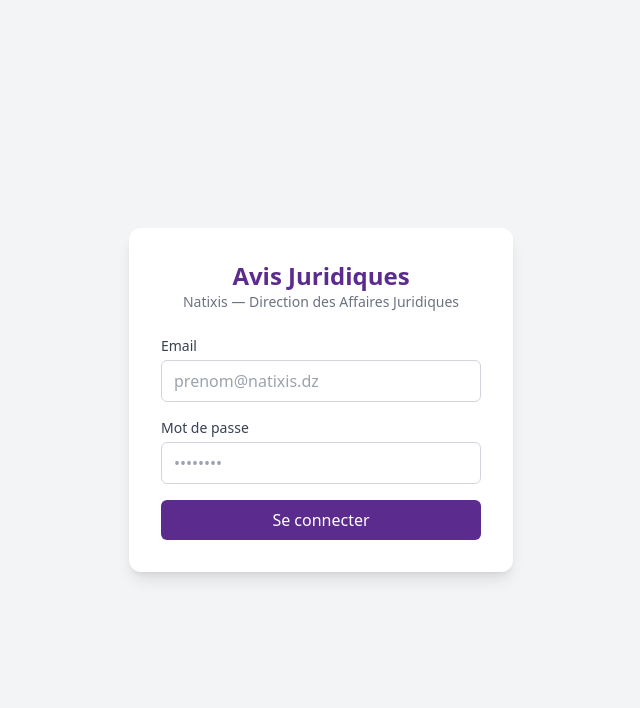
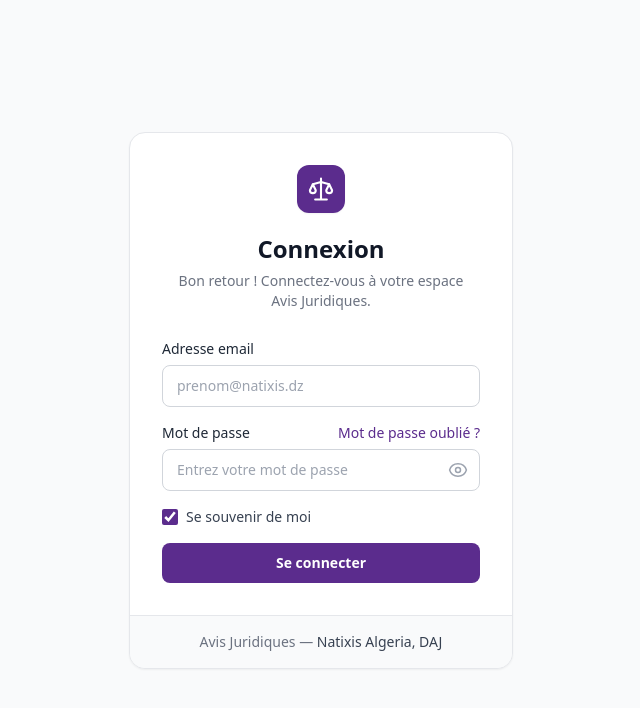
Before and after one commit to oussamaboukerma282-maker/stage-A2, a React (Vite) app in the folder client/: page /login in a window 1280 px wide. Shown: the top 708 px of the page, without its empty margins (319-959 px from the left). Built offline with nearby package versions, Linux system fonts and the light colour scheme; no server answers.

Commit message:
feat(ui): refonte de la page login (inspiree de blocks.so) + se souvenir de moi fonctionnel

```diff
--- a/client/src/api/axios.js
+++ b/client/src/api/axios.js
@@ -3,6 +3,7 @@
 // - Réponse : sur 401, purge la session et redirige vers /login.
 
 import axios from 'axios';
+import { getToken, clearToken } from './tokenStorage';
 
 const api = axios.create({
   baseURL: import.meta.env.VITE_API_URL || '/api'
@@ -10,7 +11,7 @@
 
 // Intercepteur de requête : ajoute le token
 api.interceptors.request.use((config) => {
-  const token = localStorage.getItem('token');
+  const token = getToken();
   if (token) {
     config.headers.Authorization = `Bearer ${token}`;
   }
@@ -25,7 +26,7 @@
       // Évite une boucle si l'échec vient de la page de login elle-même
       const surLogin = window.location.pathname === '/login';
       if (!surLogin) {
-        localStorage.removeItem('token');
+        clearToken();
         window.location.href = '/login';
       }
     }
--- /dev/null
+++ b/client/src/api/tokenStorage.js
@@ -0,0 +1,24 @@
+// Stockage du token JWT.
+// - « Se souvenir de moi » coché  -> localStorage (persiste après fermeture du navigateur)
+// - décoché                       -> sessionStorage (effacé à la fermeture de l'onglet)
+// La lecture regarde les deux emplacements ; l'écriture nettoie toujours l'autre.
+
+const CLE = 'token';
+
+export const getToken = () =>
+  localStorage.getItem(CLE) || sessionStorage.getItem(CLE);
+
+export const setToken = (token, souvenir) => {
+  if (souvenir) {
+    localStorage.setItem(CLE, token);
+    sessionStorage.removeItem(CLE);
+  } else {
+    sessionStorage.setItem(CLE, token);
+    localStorage.removeItem(CLE);
+  }
+};
+
+export const clearToken = () => {
+  localStorage.removeItem(CLE);
+  sessionStorage.removeItem(CLE);
+};
--- a/client/src/context/AuthContext.jsx
+++ b/client/src/context/AuthContext.jsx
@@ -4,6 +4,7 @@
 
 import { createContext, useContext, useEffect, useState } from 'react';
 import api from '../api/axios';
+import { getToken, setToken, clearToken } from '../api/tokenStorage';
 
 const AuthContext = createContext(null);
 
@@ -13,27 +14,26 @@
 
   // Au montage : si un token existe, on récupère le profil (réhydratation)
   useEffect(() => {
-    const token = localStorage.getItem('token');
-    if (!token) {
+    if (!getToken()) {
       setChargement(false);
       return;
     }
     api.get('/auth/me')
       .then((res) => setUser(res.data.data))
-      .catch(() => localStorage.removeItem('token'))
+      .catch(() => clearToken())
       .finally(() => setChargement(false));
   }, []);
 
-  const login = async (email, password) => {
+  const login = async (email, password, souvenir = true) => {
     const res = await api.post('/auth/login', { email, password });
     const { token, user: u } = res.data.data;
-    localStorage.setItem('token', token);
+    setToken(token, souvenir);
     setUser(u);
     return u;
   };
 
   const logout = () => {
-    localStorage.removeItem('token');
+    clearToken();
     setUser(null);
     window.location.href = '/login';
   };
--- a/client/src/pages/Login.jsx
+++ b/client/src/pages/Login.jsx
@@ -1,14 +1,32 @@
-// Page de connexion.
+// Page de connexion — design inspiré de blocks.so (ephraimduncan/blocks),
+// adapté à l'identité « Avis Juridiques – Natixis DAJ » (violet #5B2C8D).
 
 import { useState } from 'react';
 import { useNavigate } from 'react-router-dom';
 import { useAuth } from '../context/AuthContext';
 
+// Logo : balance de la justice dans un carré violet arrondi
+function Logo() {
+  return (
+    <div className="mx-auto w-12 h-12 rounded-xl bg-primaire flex items-center justify-center shadow-sm">
+      <svg className="w-7 h-7 text-white" viewBox="0 0 24 24" fill="none" stroke="currentColor" strokeWidth="1.8"
+           strokeLinecap="round" strokeLinejoin="round">
+        <path d="M12 3v18M7 21h10M12 6l7 2m-7-2L5 8" />
+        <path d="M5 8l-2.5 5a2.5 2.5 0 005 0L5 8zM19 8l-2.5 5a2.5 2.5 0 005 0L19 8z" />
+      </svg>
+    </div>
+  );
+}
+
 export default function Login() {
   const { login } = useAuth();
   const navigate = useNavigate();
+
   const [email, setEmail] = useState('');
   const [password, setPassword] = useState('');
+  const [voirMdp, setVoirMdp] = useState(false);
+  const [souvenir, setSouvenir] = useState(true);
+  const [aideMdp, setAideMdp] = useState(false);
   const [erreur, setErreur] = useState(null);
   const [enCours, setEnCours] = useState(false);
 
@@ -17,7 +35,7 @@
     setErreur(null);
     setEnCours(true);
     try {
-      await login(email, password);
+      await login(email, password, souvenir);
       navigate('/');
     } catch (err) {
       setErreur(err.response?.data?.error?.message || 'Erreur de connexion');
@@ -26,50 +44,124 @@
     }
   };
 
+  const champ =
+    'w-full border border-gray-300 dark:border-gray-600 dark:bg-gray-900 rounded-lg px-3.5 py-2.5 text-sm ' +
+    'placeholder:text-gray-400 focus:outline-none focus:ring-2 focus:ring-primaire focus:border-primaire transition';
+
   return (
-    <div className="min-h-screen flex items-center justify-center bg-gray-100 dark:bg-gray-700 px-4">
-      <div className="w-full max-w-sm bg-white dark:bg-gray-800 rounded-xl shadow-lg p-8">
-        <div className="text-center mb-6">
-          <h1 className="text-2xl font-bold text-primaire">Avis Juridiques</h1>
-          <p className="text-sm text-gray-500 dark:text-gray-400">Natixis — Direction des Affaires Juridiques</p>
-        </div>
+    <div className="min-h-screen flex items-center justify-center bg-gray-50 dark:bg-gray-900 px-4">
+      <div className="w-full max-w-sm bg-white dark:bg-gray-800 border border-gray-200 dark:border-gray-700
+                      rounded-2xl shadow-sm overflow-hidden">
+        {/* Corps */}
+        <div className="p-8">
+          <Logo />
 
-        <form onSubmit={soumettre} className="space-y-4">
+          <h1 className="mt-5 text-center text-2xl font-bold text-gray-900 dark:text-gray-50">
+            Connexion
+          </h1>
+          <p className="mt-1.5 text-center text-sm text-gray-500 dark:text-gray-400">
+            Bon retour ! Connectez-vous à votre espace <br /> Avis Juridiques.
+          </p>
+
+          <form onSubmit={soumettre} className="mt-7 space-y-4">
+            {/* Email */}
             <div>
-            <label className="block text-sm font-medium text-gray-700 dark:text-gray-200 mb-1">Email</label>
+              <label className="block text-sm font-medium text-gray-800 dark:text-gray-200 mb-1.5">
+                Adresse email
+              </label>
               <input
                 type="email"
                 value={email}
                 onChange={(e) => setEmail(e.target.value)}
                 required
-              className="w-full border border-gray-300 dark:border-gray-600 rounded-md px-3 py-2 focus:outline-none focus:ring-2 focus:ring-primaire"
+                autoComplete="email"
                 placeholder="prenom@natixis.dz"
+                className={champ}
               />
             </div>
 
+            {/* Mot de passe */}
             <div>
-            <label className="block text-sm font-medium text-gray-700 dark:text-gray-200 mb-1">Mot de passe</label>
+              <div className="flex items-center justify-between mb-1.5">
+                <label className="block text-sm font-medium text-gray-800 dark:text-gray-200">
+                  Mot de passe
+                </label>
+                <button type="button" onClick={() => setAideMdp((v) => !v)}
+                        className="text-sm font-medium text-primaire hover:underline">
+                  Mot de passe oublié ?
+                </button>
+              </div>
+              <div className="relative">
                 <input
-              type="password"
+                  type={voirMdp ? 'text' : 'password'}
                   value={password}
                   onChange={(e) => setPassword(e.target.value)}
                   required
-              className="w-full border border-gray-300 dark:border-gray-600 rounded-md px-3 py-2 focus:outline-none focus:ring-2 focus:ring-primaire"
-              placeholder="••••••••"
+                  autoComplete="current-password"
+                  placeholder="Entrez votre mot de passe"
+                  className={`${champ} pr-10`}
                 />
+                <button type="button" onClick={() => setVoirMdp((v) => !v)}
+                        aria-label={voirMdp ? 'Masquer le mot de passe' : 'Afficher le mot de passe'}
+                        className="absolute inset-y-0 right-0 pr-3 flex items-center text-gray-400 hover:text-gray-600 dark:hover:text-gray-200">
+                  {voirMdp ? (
+                    // Œil barré
+                    <svg className="w-5 h-5" fill="none" viewBox="0 0 24 24" stroke="currentColor" strokeWidth="1.8">
+                      <path strokeLinecap="round" strokeLinejoin="round"
+                            d="M3.98 8.22A10.5 10.5 0 001.93 12C3.23 16.34 7.24 19.5 12 19.5c1.53 0 2.99-.33 4.3-.92M6.23 6.23A10.45 10.45 0 0112 4.5c4.76 0 8.77 3.16 10.07 7.5a10.5 10.5 0 01-4.29 5.27M6.23 6.23L3 3m3.23 3.23l3.53 3.53m4.48 4.48L18 18m-3.76-3.76a3 3 0 01-4.24-4.24" />
+                    </svg>
+                  ) : (
+                    // Œil ouvert
+                    <svg className="w-5 h-5" fill="none" viewBox="0 0 24 24" stroke="currentColor" strokeWidth="1.8">
+                      <path strokeLinecap="round" strokeLinejoin="round" d="M1.93 12C3.23 7.66 7.24 4.5 12 4.5s8.77 3.16 10.07 7.5c-1.3 4.34-5.31 7.5-10.07 7.5S3.23 16.34 1.93 12z" />
+                      <circle cx="12" cy="12" r="3" />
+                    </svg>
+                  )}
+                </button>
+              </div>
+              {aideMdp && (
+                <p className="mt-2 text-xs text-gray-500 dark:text-gray-400 bg-gray-50 dark:bg-gray-900 border border-gray-200 dark:border-gray-700 rounded-md px-3 py-2">
+                  Les comptes sont gérés par la Direction des Affaires Juridiques.
+                  Contactez votre administrateur pour réinitialiser votre mot de passe.
+                </p>
+              )}
             </div>
 
-          {erreur && <p className="text-red-600 text-sm">{erreur}</p>}
+            {/* Se souvenir de moi */}
+            <label className="flex items-center gap-2 cursor-pointer select-none">
+              <input
+                type="checkbox"
+                checked={souvenir}
+                onChange={(e) => setSouvenir(e.target.checked)}
+                className="w-4 h-4 rounded border-gray-300 text-primaire focus:ring-primaire accent-primaire"
+              />
+              <span className="text-sm text-gray-700 dark:text-gray-300">Se souvenir de moi</span>
+            </label>
+
+            {erreur && (
+              <p className="text-sm text-red-600 bg-red-50 dark:bg-red-900/20 border border-red-200 dark:border-red-800 rounded-md px-3 py-2">
+                {erreur}
+              </p>
+            )}
 
             <button
               type="submit"
               disabled={enCours}
-            className="w-full bg-primaire text-white rounded-md py-2 font-medium hover:bg-primaire/90 transition disabled:opacity-60"
+              className="w-full bg-primaire text-white rounded-lg py-2.5 text-sm font-semibold
+                         hover:bg-primaire/90 transition disabled:opacity-60"
             >
               {enCours ? 'Connexion…' : 'Se connecter'}
             </button>
           </form>
         </div>
+
+        {/* Pied de carte */}
+        <div className="bg-gray-50 dark:bg-gray-900/50 border-t border-gray-200 dark:border-gray-700 px-8 py-4">
+          <p className="text-center text-sm text-gray-500 dark:text-gray-400">
+            Avis Juridiques — <span className="font-medium text-gray-700 dark:text-gray-300">Natixis Algeria, DAJ</span>
+          </p>
+        </div>
+      </div>
     </div>
   );
 }
```
Lines whose indentation alone changed are shown as unchanged.
